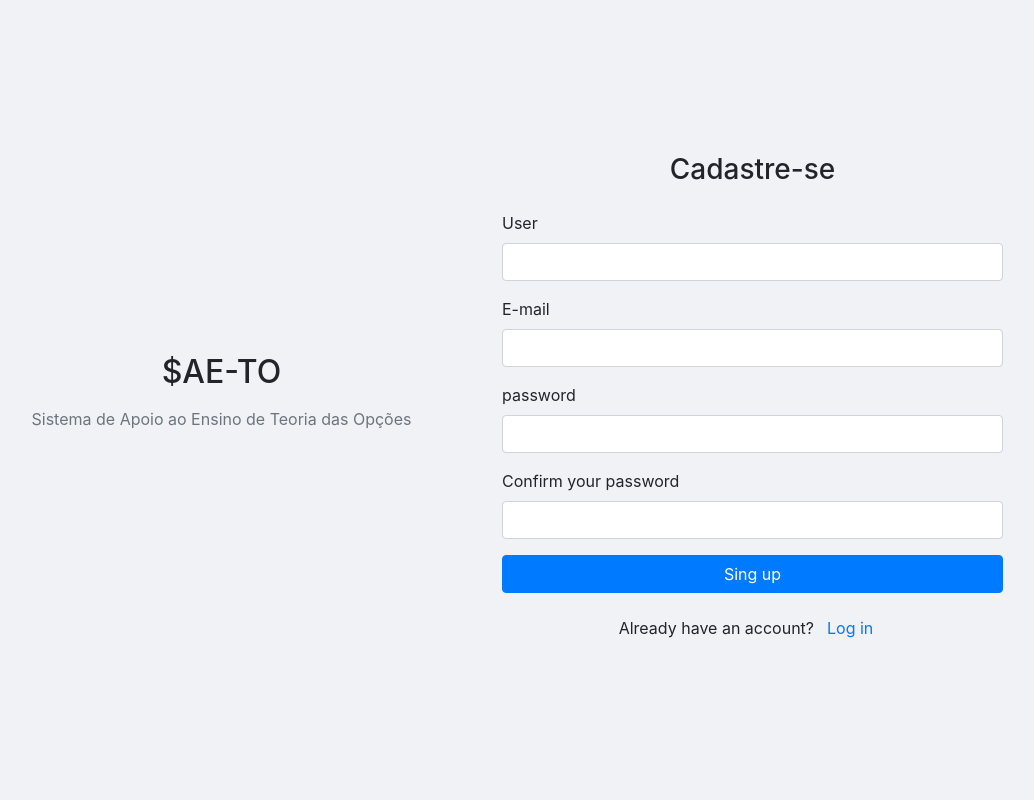
After one commit to AndrePPedroso/projeto_teoria, a Django app: template templates/site/usuario/cadastro.html in a window 1280 px wide. The commit adds this page. Shown: the whole page, without its empty margins (153-1187 px from the left). Run offline with Django 4.2, Linux system fonts and the light colour scheme; the template is opened without the code that fills it, so the values that code supplies are empty; some libraries are stand-ins or nearby versions.

Commit message:
Cadastro de usuarios

```diff
--- a/core/settings.py
+++ b/core/settings.py
@@ -70,7 +70,6 @@ TEMPLATES = [
 ]
 
 AUTHENTICATION_BACKENDS = [
-    "django.contrib.auth.backends.ModelBackend",
     "allauth.account.auth_backends.AuthenticationBackend",
 ]
 
@@ -148,9 +147,11 @@ STORAGES = {
 DEFAULT_AUTO_FIELD = "django.db.models.BigAutoField"
 LOGIN_URL = "/admin/login/"
 LOGOUT_REDIRECT_URL = "/admin/login/"
+LOGIN_REDIRECT_URL = "/home/"
 
 # Allauth configuration
 ACCOUNT_EMAIL_REQUIRED = True
 ACCOUNT_EMAIL_VERIFICATION = "optional"
 ACCOUNT_AUTHENTICATION_METHOD = "username_email"
 ACCOUNT_USERNAME_REQUIRED = True
+AUTH_PASSWORD_VALIDATORS = []
--- a/core/urls.py
+++ b/core/urls.py
@@ -29,6 +29,7 @@ urlpatterns = [
         name="schema-swagger-ui",
     ),
     path("home/", home_view, name="home"),
+    path("user/", include("usuario.urls")),
     path("teoria/", include("teoria_opcao.urls")),
     path("estocasticos/", include("estocasticos.urls")),
     path("set_language/", set_language, name="set_language"),
--- a/estocasticos/use_cases/random_walk_normal_use_case.py
+++ b/estocasticos/use_cases/random_walk_normal_use_case.py
@@ -10,7 +10,6 @@ class RandomWalkNormalUseCase:
         self.paths = paths
         self.walks = self._generate_walks()
 
-    # Função privada para realizar o Random Walk
     def _generate_walks(self):
         walks = np.zeros((self.paths, self.steps))
         for i in range(self.paths):
@@ -19,7 +18,6 @@ class RandomWalkNormalUseCase:
                 walks[i, t] = walks[i, t - 1] + epsilon
         return walks
 
-    # Função para calcular as estatísticas descritivas
     def calculate_statistics(self, data):
         minimum = np.min(data)
         maximum = np.max(data)
--- a/templates/site/home/home.html
+++ b/templates/site/home/home.html
@@ -172,14 +172,14 @@
     <script>
         function updateLanguage(language) {
             $.ajax({
-                url: "{% url 'set_language' %}",  // URL to handle language update
+                url: "{% url 'set_language' %}",
                 type: "POST",
                 data: {
                     language: language,
                     csrfmiddlewaretoken: '{{ csrf_token }}'
                 },
                 success: function () {
-                    location.reload(); // Reload page to apply language
+                    location.reload();
                 },
                 error: function () {
                     alert('Failed to change language.');
--- /dev/null
+++ b/templates/site/usuario/cadastro.html
@@ -0,0 +1,92 @@
+<!DOCTYPE html>
+<html lang="en">
+<head>
+    <meta charset="UTF-8">
+    <meta name="viewport" content="width=device-width, initial-scale=1.0">
+    <title>Sign-Up</title>
+    <link href="https://stackpath.bootstrapcdn.com/bootstrap/4.5.2/css/bootstrap.min.css" rel="stylesheet">
+    <style>
+        body {
+            display: flex;
+            justify-content: center;
+            align-items: center;
+            height: 100vh;
+            background-color: #f0f2f5;
+        }
+        .signup-container {
+            background-color: #ffffff;
+            padding: 30px;
+            border-radius: 8px;
+            box-shadow: 0 4px 8px rgba(0, 0, 0, 0.2);
+        }
+        .btn-custom {
+            margin-top: 15px;
+        }
+    </style>
+</head>
+<body>
+<div class="container d-flex justify-content-center align-items-center vh-100">
+    <div class="row container-flex w-100 p-4 d-flex">
+        <div class="col-lg-6 col-md-12 d-flex flex-column justify-content-center text-center mb-4 mb-lg-0">
+            <h2 class="mb-3">$AE-TO</h2>
+            <p class="text-muted">Sistema de Apoio ao Ensino de Teoria das Opções</p>
+        </div>
+
+        <div class="col-lg-6 col-md-12">
+            <h3 class="text-center mb-4">Cadastre-se</h3>
+            <form method="post" action="{% url 'account_signup' %}">
+                {% csrf_token %}
+                <div class="form-group">
+                    <label for="username">User</label>
+                    <input type="text" class="form-control" id="username" name="username" required>
+                </div>
+                <div class="form-group">
+                    <label for="email">E-mail</label>
+                    <input type="email" class="form-control" id="email" name="email" required>
+                </div>
+                <div class="form-group">
+                    <label for="password1">password</label>
+                    <input type="password" class="form-control" id="password1" name="password1" required>
+                </div>
+                <div class="form-group">
+                    <label for="password2">Confirm your password</label>
+                    <input type="password" class="form-control" id="password2" name="password2" required>
+                </div>
+                <button type="submit" class="btn btn-primary btn-block">Sing up</button>
+            </form>
+            <div class="d-flex justify-content-center align-items-center mt-3">
+                Already have an account? <a href="{% url 'admin:logout' %}"class="btn btn-link"> Log in</a>
+            </div>
+        </div>
+    </div>
+</div>
+<div class="modal fade" id="errorModal" tabindex="-1" role="dialog" aria-labelledby="errorModalLabel" aria-hidden="true">
+    <div class="modal-dialog" role="document">
+        <div class="modal-content">
+            <div class="modal-header">
+                <h5 class="modal-title" id="errorModalLabel">Erro de Login</h5>
+                <button type="button" class="close" data-dismiss="modal" aria-label="Close">
+                    <span aria-hidden="true">&times;</span>
+                </button>
+            </div>
+            <div class="modal-body">
+                {{ error_message }}
+            </div>
+            <div class="modal-footer">
+                <button type="button" class="btn btn-secondary" data-dismiss="modal">Fechar</button>
+            </div>
+        </div>
+    </div>
+</div>
+<script src="https://code.jquery.com/jquery-3.5.1.slim.min.js"></script>
+<script src="https://cdn.jsdelivr.net/npm/@popperjs/core@2.0.7/dist/umd/popper.min.js"></script>
+<script src="https://stackpath.bootstrapcdn.com/bootstrap/4.5.2/js/bootstrap.min.js"></script>
+<script>
+    {% if error_message %}
+        $(document).ready(function() {
+            $('#errorModal').modal('show');
+        });
+    {% endif %}
+</script>
+</body>
+</html>
--- a/usuario/views.py
+++ /dev/null
@@ -1,5 +0,0 @@
-from django.shortcuts import render
-from django.contrib.auth import authenticate, login
-from django.contrib.auth.decorators import login_required
-from django.shortcuts import render, redirect
-from django.contrib.auth.forms import AuthenticationForm
```
Also changed, not shown: templates/admin/login.html (+6 -6 lines), usuario/api/views.py (added, +39 -0 lines), usuario/urls.py (+5 -3 lines).
